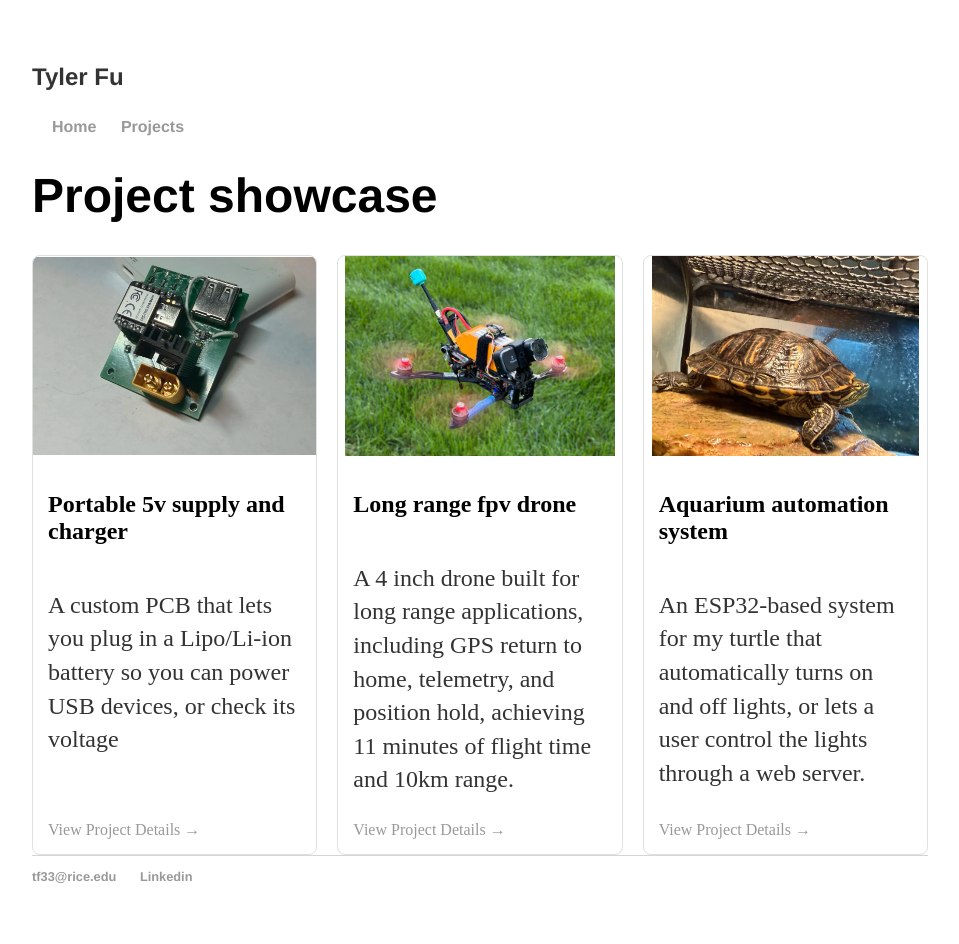
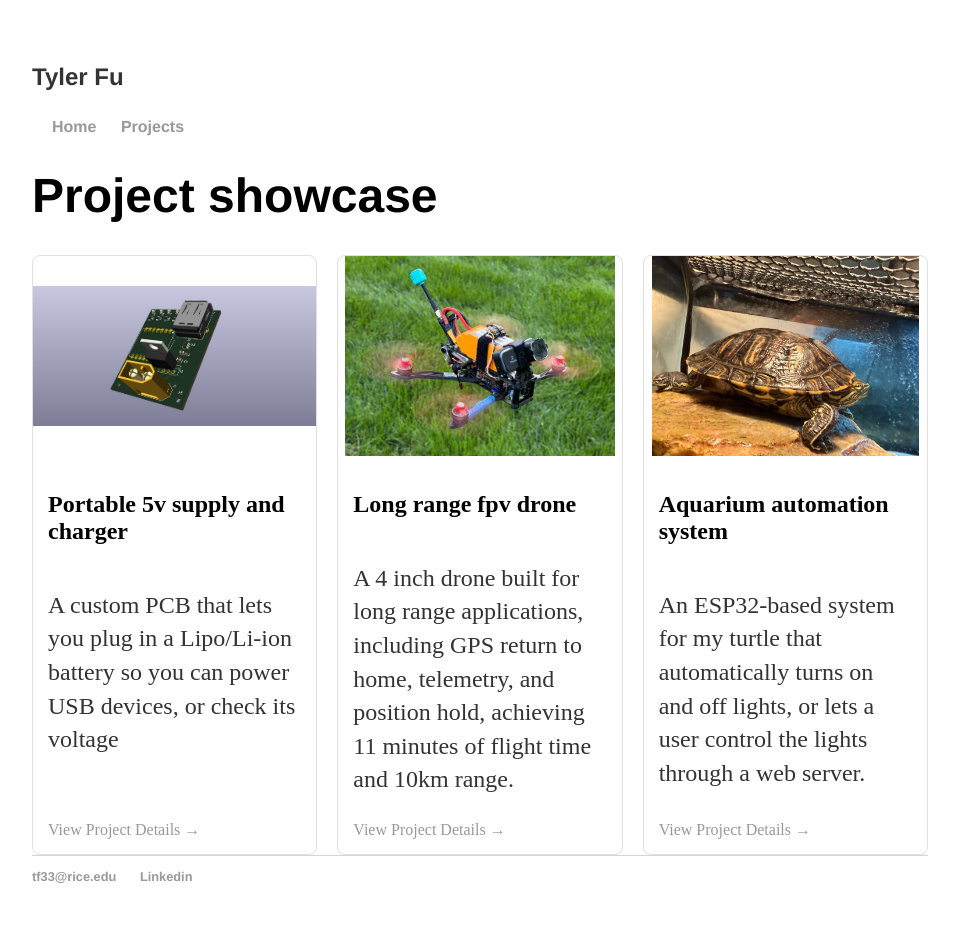
Before and after one commit to tfu1897/tfu1897.github.io, a Jekyll site: the page built from projects.html, in a window 1280 px wide. Shown: the whole page, without its empty margins (160-1119 px from the left). Built offline with Jekyll 4.4.1, drawn with Linux system fonts in a browser that asks for light colours.

Commit message:
Update projects.html

```diff
--- a/projects.html
+++ b/projects.html
@@ -15,7 +15,7 @@ permalink: /Projects/
 
  <!-- Project Card 3 -->
   <article class="project-card">
-    <img src="{{ 'images/board.jpg' | relative_url }}" alt="Project 2 Thumbnail" class="project-image">
+    <img src="{{ 'images/kicadboard.jpg' | relative_url }}" alt="Project 2 Thumbnail" class="project-image">
     <div class="project-content">
       <h2>Portable 5v supply and charger</h2>
       <p>A custom PCB that lets you plug in a Lipo/Li-ion battery so you can power USB devices, or check its voltage </p>
```
